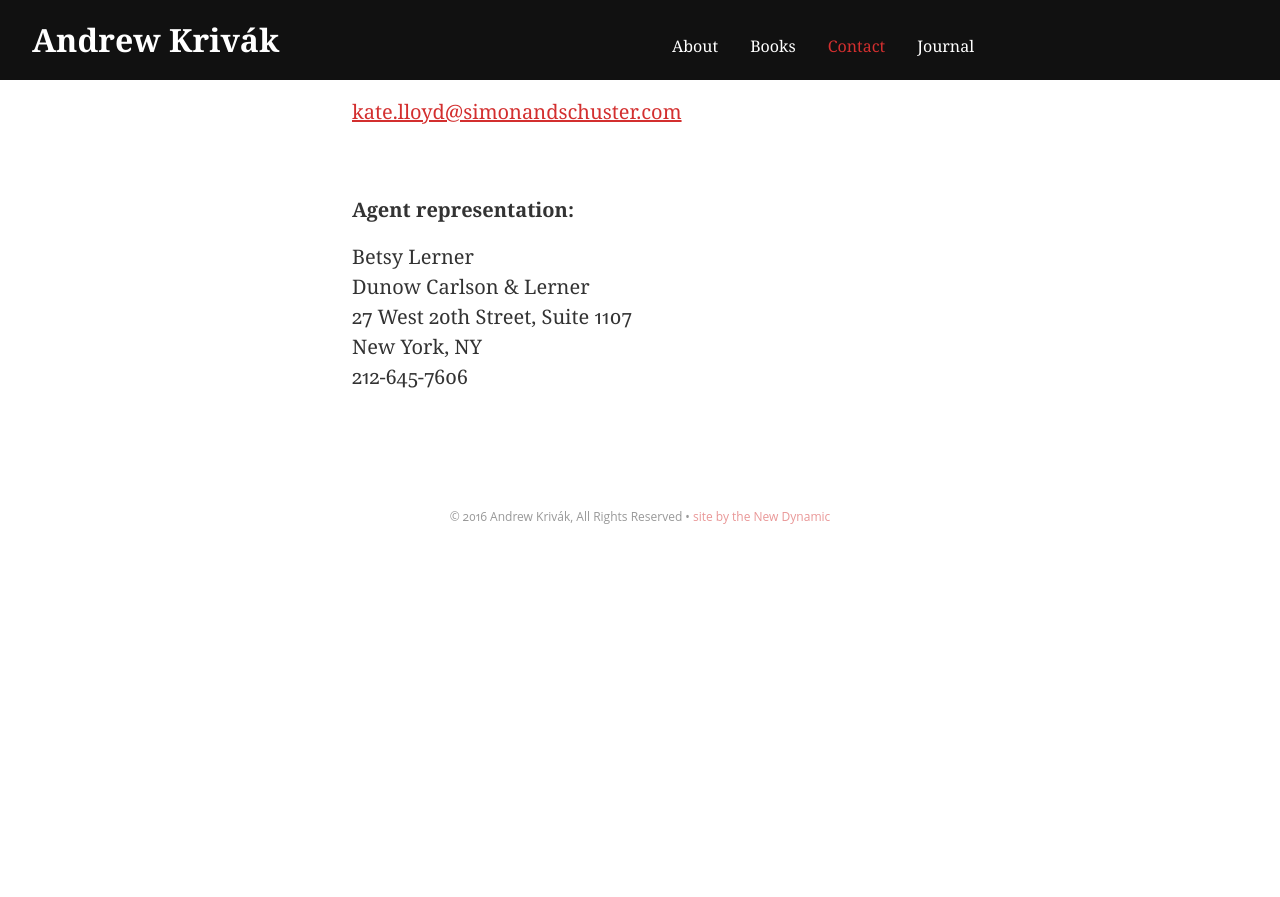
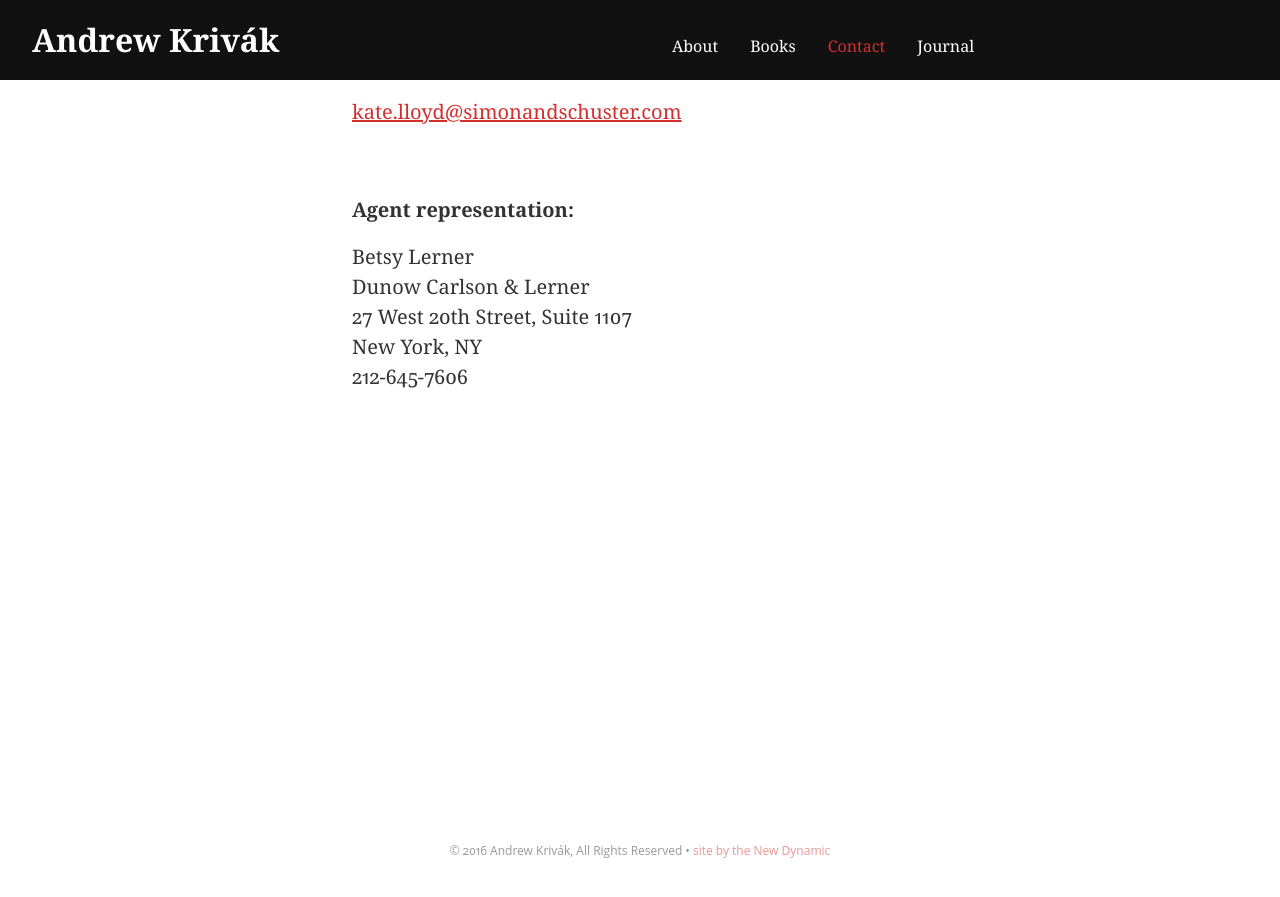
Before and after one commit to theNewDynamic/andrewkrivak.com--archive, a Jekyll site: the page built from _landing_pages/contact.md, in a window 1280 px wide and 900 px high, scrolled down 186 px. Shown: the top 897 px of the window. Built offline with Jekyll 4.4.1, drawn with Linux system fonts in a browser that asks for light colours; before the commit the page ends 900 px from its top, so only the background shows below that.

Commit message:
fix issue where footer was high up

```diff
--- a/_config.yml
+++ b/_config.yml
@@ -167,7 +167,7 @@ defaults:
 
 #design
 button-classes: ' btn btn-outline col-12 sm-col-auto md-col-auto lg-col-auto mb2 gray border-silver hover-bg-black hover-white transition'
-base-layout-classes: ' mx3 sm-mx3 md-mx-auto lg-mx-auto lg-col-6 py2 lg-p3'
+base-layout-classes: ' mx3 sm-mx3 md-mx-auto lg-mx-auto lg-col-6 py2 lg-p3 height-100'
 base-layout-classes-wide: ' clearfix mx3 sm-mx3 md-mx-auto lg-mx-auto lg-col-9 py2 lg-p3'
 base-layout-classes-full: ' col-12 px3'
 
```
